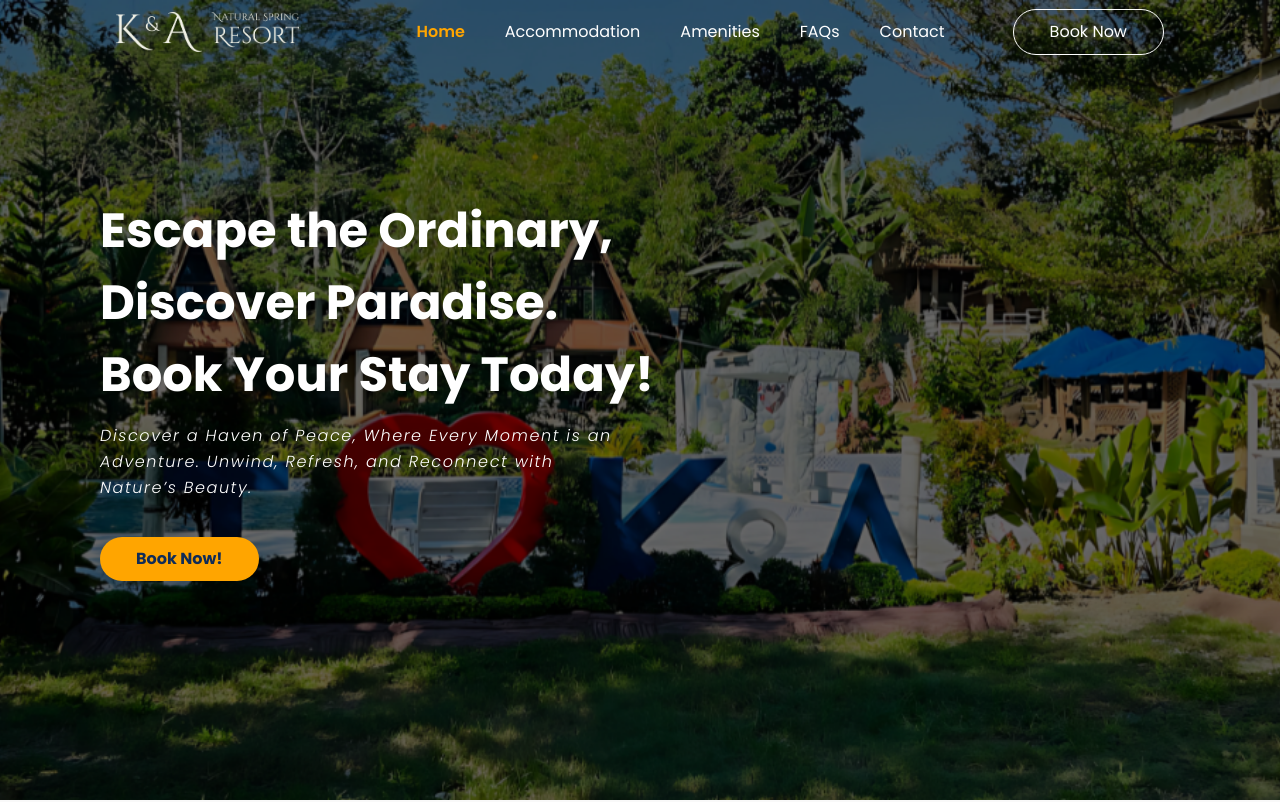
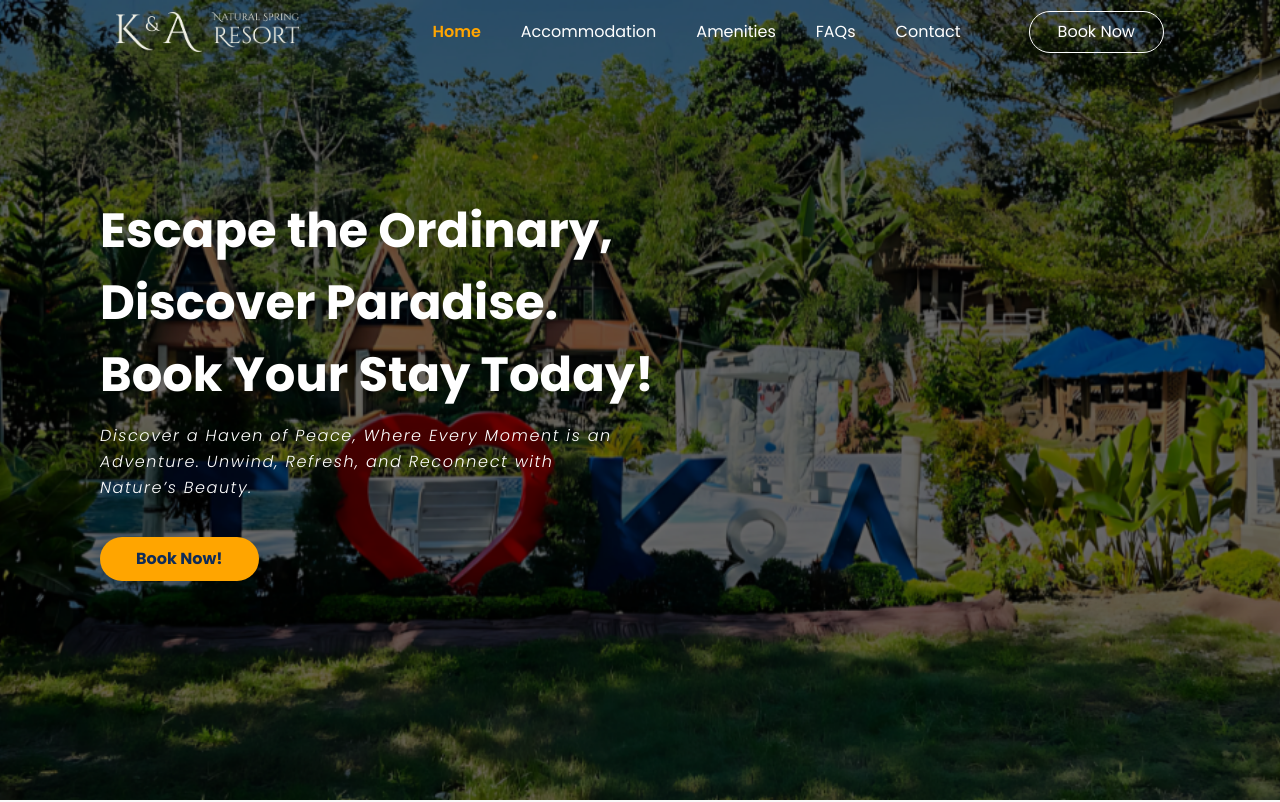
Before and after one commit to oneetnwt/resort-booking-system, a React (Vite) app in the folder client/: page / in a window 1280 px wide. Shown: the top 802 px of the page. Built offline with nearby package versions, Linux system fonts and the light colour scheme.

Commit message:
changed button size

```diff
--- a/client/src/Route.jsx
+++ b/client/src/Route.jsx
@@ -10,6 +10,7 @@ function route() {
       errorElement: <NotFound />,
     },
   ]);
+
   return <RouterProvider router={route} />;
 }
 
--- a/client/src/components/Navbar/Navbar.jsx
+++ b/client/src/components/Navbar/Navbar.jsx
@@ -33,7 +33,7 @@ function Navbar() {
           <NavbarLink name="FAQs" link="/faq" />
           <NavbarLink name="Contact" link="/contact" />
 
-          <button className="ml-10 p-[0.625rem_2.25rem] border border-white hover:bg-[var(--accent-color)] hover:border-[var(--accent-color)] duration-300 rounded-[1.5rem] cursor-pointer">
+          <button className="ml-10 p-[0.5rem_1.75rem] border border-white hover:bg-[var(--accent-color)] hover:border-[var(--accent-color)] duration-300 rounded-[1.5rem] cursor-pointer">
             Book Now
           </button>
         </div>
```
